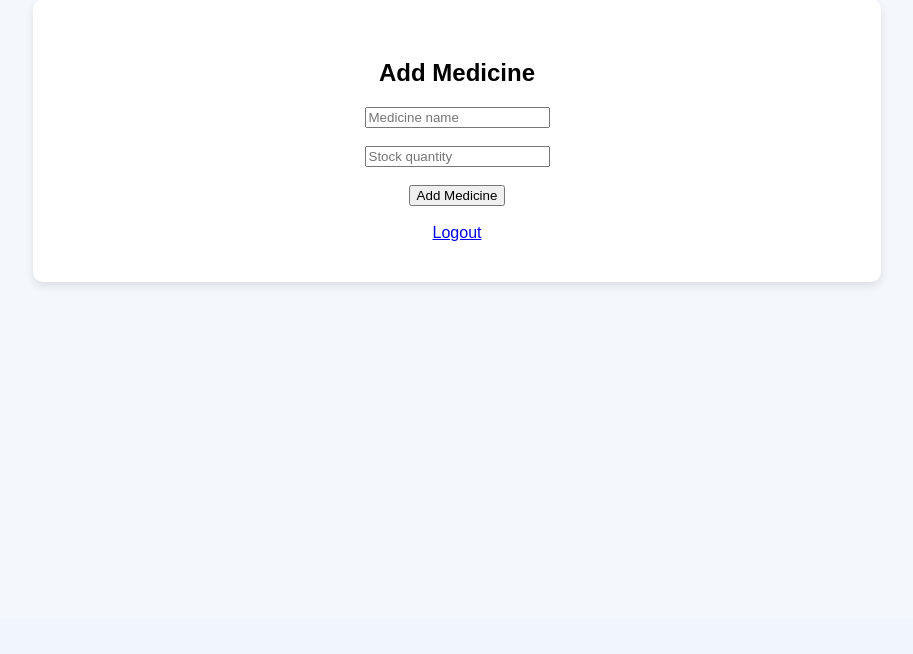
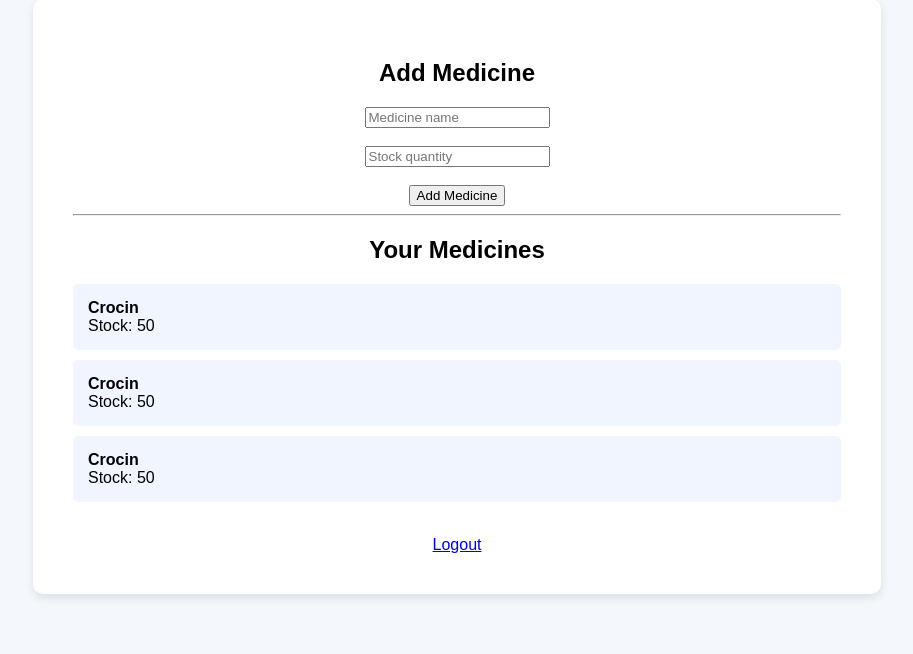
Before and after one commit to thejus06/PharmaFind, a Flask app: page /dashboard in a window 1280 px wide. Shown: the part 182-836 px from the top of the page, without its empty margins (183-1096 px from the left). Before the commit the page ends 469 px from the top, so only its background shows below. Run offline with Flask 3, Linux system fonts and the light colour scheme; a user stored in the database is signed in; data comes from the database, SQL or seed files in the repository; both versions use the stored data as it was after the commit.

```diff
--- a/app.py
+++ b/app.py
@@ -4,58 +4,39 @@ import sqlite3
 app = Flask(__name__)
 app.secret_key = "secretkey"
 
+
+# ----------------------
+# DATABASE FUNCTIONS
+# ----------------------
+
 def search_medicine(name):
     conn = sqlite3.connect("pharma.db")
     cursor = conn.cursor()
-    cursor.execute("SELECT name, shop, stock FROM medicines WHERE name LIKE ?", ('%' + name + '%',))
+
+    cursor.execute("""
+        SELECT name, shop, SUM(stock) as total_stock
+        FROM medicines
+        WHERE name LIKE ?
+        GROUP BY name, shop
+    """, ('%' + name + '%',))
+
     results = cursor.fetchall()
     conn.close()
     return results
 
+
 def check_login(username, password):
     conn = sqlite3.connect("pharma.db")
     cursor = conn.cursor()
-    cursor.execute("SELECT * FROM users WHERE username=? AND password=?", (username, password))
+    cursor.execute(
+        "SELECT * FROM users WHERE username=? AND password=?",
+        (username, password)
+    )
     user = cursor.fetchone()
     conn.close()
     return user
 
-@app.route("/", methods=["GET", "POST"])
-def home():
-    results = []
-    if request.method == "POST":
-        medicine = request.form["medicine"]
-        results = search_medicine(medicine)
-    return render_template("index.html", results=results)
 
-@app.route("/login", methods=["GET", "POST"])
-def login():
-    if request.method == "POST":
-        username = request.form["username"]
-        password = request.form["password"]
-        user = check_login(username, password)
-        if user:
-            session["user"] = username
-            return redirect("/dashboard")
-    return render_template("login.html")
-
-@app.route("/dashboard", methods=["GET", "POST"])
-def dashboard():
-    if "user" not in session:
-        return redirect("/login")
-
-    if request.method == "POST":
-        name = request.form["name"]
-        stock = request.form["stock"]
-        shop = session["user"]
-        add_medicine(name, stock, shop)
-
-    return render_template("dashboard.html", user=session["user"])
-
-@app.route("/logout")
-def logout():
-    session.pop("user", None)
-    return redirect("/")
 def add_medicine(name, stock, shop):
     conn = sqlite3.connect("pharma.db")
     cursor = conn.cursor()
@@ -66,5 +47,65 @@ def add_medicine(name, stock, shop):
     conn.commit()
     conn.close()
 
+def get_pharmacy_medicines(shop):
+    conn = sqlite3.connect("pharma.db")
+    cursor = conn.cursor()
+    cursor.execute(
+        "SELECT id, name, stock FROM medicines WHERE shop = ?",
+        (shop,)
+    )
+    medicines = cursor.fetchall()
+    conn.close()
+    return medicines
+# ----------------------
+# ROUTES
+# ----------------------
+
+@app.route("/", methods=["GET", "POST"])
+def home():
+    results = []
+    if request.method == "POST":
+        medicine = request.form["medicine"]
+        results = search_medicine(medicine)
+    return render_template("index.html", results=results)
+
+
+@app.route("/login", methods=["GET", "POST"])
+def login():
+    if request.method == "POST":
+        username = request.form["username"]
+        password = request.form["password"]
+
+        user = check_login(username, password)
+        if user:
+            session["user"] = username
+            return redirect("/dashboard")
+
+    return render_template("login.html")
+
+
+@app.route("/dashboard", methods=["GET", "POST"])
+def dashboard():
+    if "user" not in session:
+        return redirect("/login")
+
+    shop = session["user"]
+
+    if request.method == "POST":
+        name = request.form["name"]
+        stock = request.form["stock"]
+        add_medicine(name, stock, shop)
+
+    medicines = get_pharmacy_medicines(shop)
+
+    return render_template("dashboard.html", user=shop, medicines=medicines)
+
+
+@app.route("/logout")
+def logout():
+    session.pop("user", None)
+    return redirect("/")
+
+
 if __name__ == "__main__":
     app.run(debug=True)
--- a/templates/dashboard.html
+++ b/templates/dashboard.html
@@ -21,6 +21,23 @@
         <button type="submit">Add Medicine</button>
     </form>
 
+    <hr>
+
+    <h2>Your Medicines</h2>
+
+    {% if medicines %}
+        <ul>
+            {% for med in medicines %}
+                <li>
+                    <strong>{{ med[1] }}</strong><br>
+                    Stock: {{ med[2] }}
+                </li>
+            {% endfor %}
+        </ul>
+    {% else %}
+        <p>No medicines added yet.</p>
+    {% endif %}
+
     <br>
     <a href="/logout">Logout</a>
 
```
Also changed, not shown: pharma.db.
